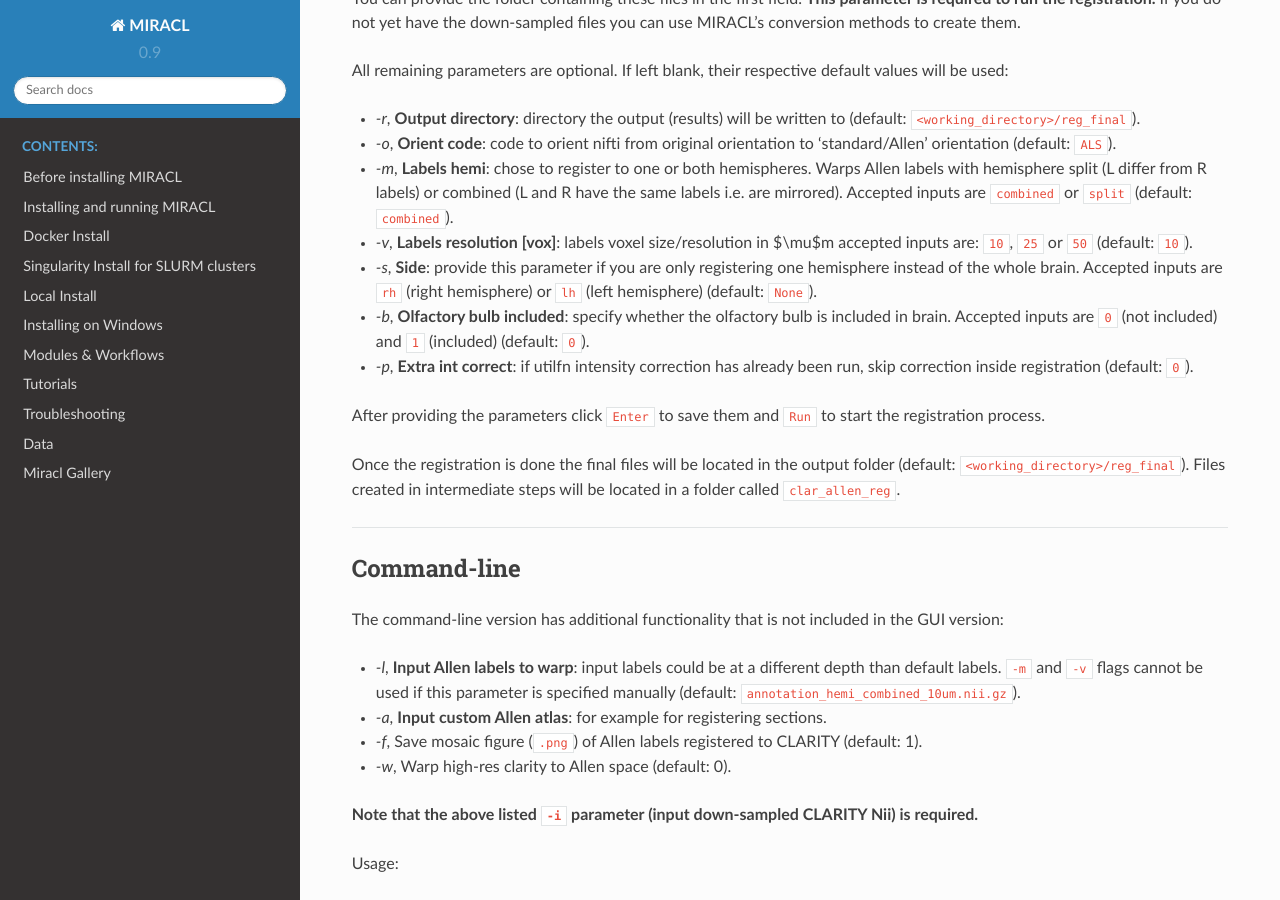
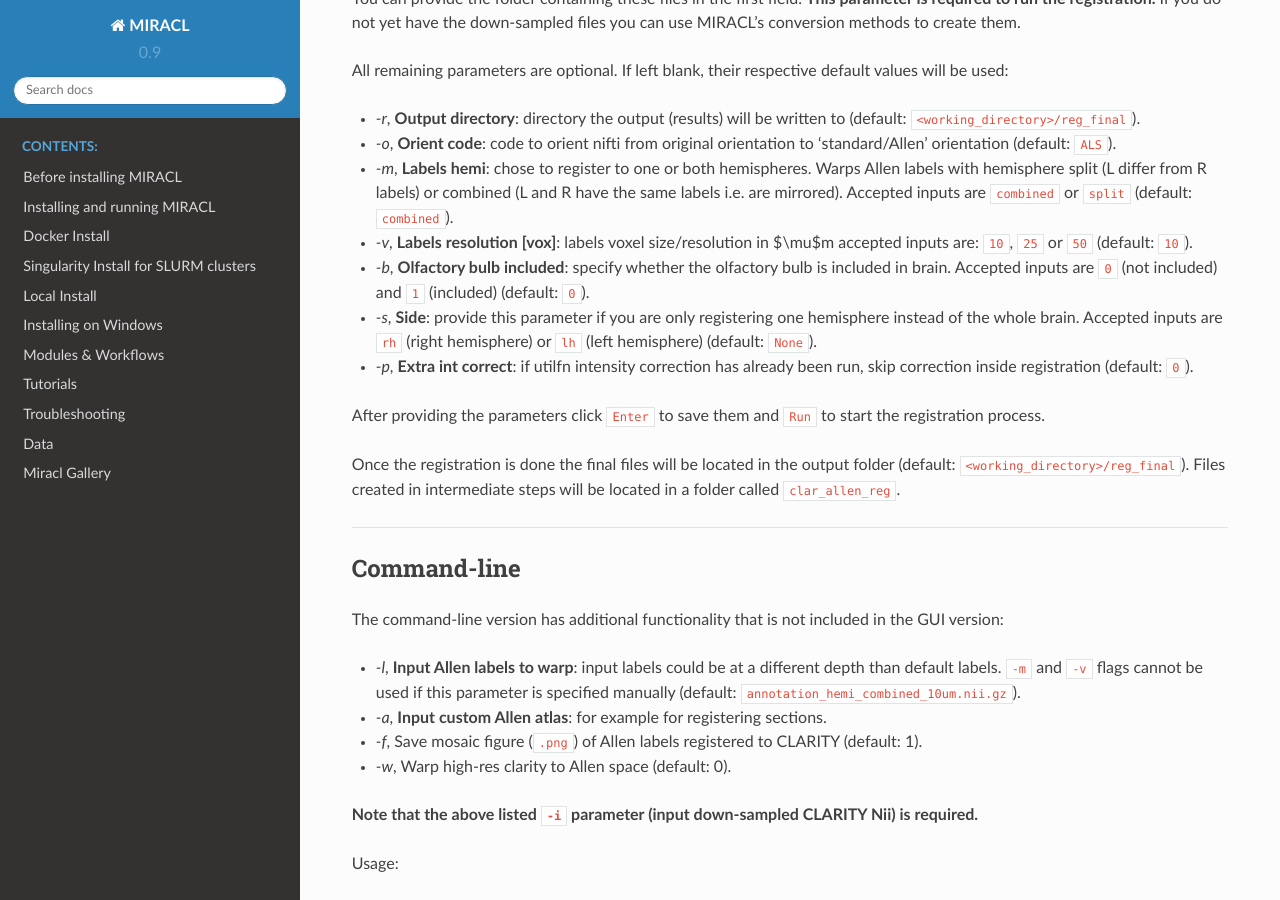
Before and after one commit to AICONSlab/MIRACL, a Sphinx documentation site: the page built from docs/tutorials/registration/reg_clarity-allen/reg_clarity-allen.md, in a window 1280 px wide and 900 px high, scrolled down 2855 px. Built offline with Sphinx 7.4.7 and the Read the Docs theme 2.0.0, drawn with Linux system fonts in a browser that asks for light colours; pages that are not in the unit, such as notebooks, are missing from menus.

Commit message:
[docs] change order of flags to match GUI

```diff
--- a/docs/tutorials/registration/reg_clarity-allen/reg_clarity-allen.md
+++ b/docs/tutorials/registration/reg_clarity-allen/reg_clarity-allen.md
@@ -62,13 +62,13 @@ Allen labels with hemisphere split (L differ from R labels) or combined
 - *-v*, **Labels resolution [vox]**: labels voxel size/resolution in $\mu$m
 accepted inputs are: `10`, `25` or `50` (default: `10`).
 
+- *-b*, **Olfactory bulb included**: specify whether the olfactory bulb is
+included in brain. Accepted inputs are `0` (not included) and `1` (included)
+(default: `0`).
+
 - *-s*, **Side**: provide this parameter if you are only registering one
 hemisphere instead of the whole brain. Accepted inputs are `rh`
 (right hemisphere) or `lh` (left hemisphere) (default: `None`).
-
-- *-b*, **Olfactory bulb included**: specify whether the olfactory bulb is
-included in brain. Accepted inputs are `0` (not included) and `1` (included)
-(default: `0`).
 
 - *-p*, **Extra int correct**: if utilfn intensity correction has already been
 run, skip correction inside registration (default: `0`).
```
